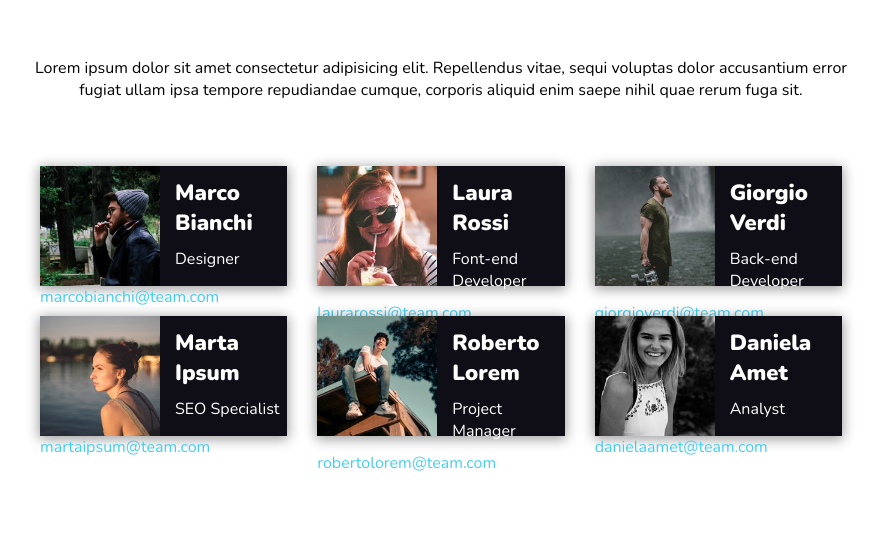
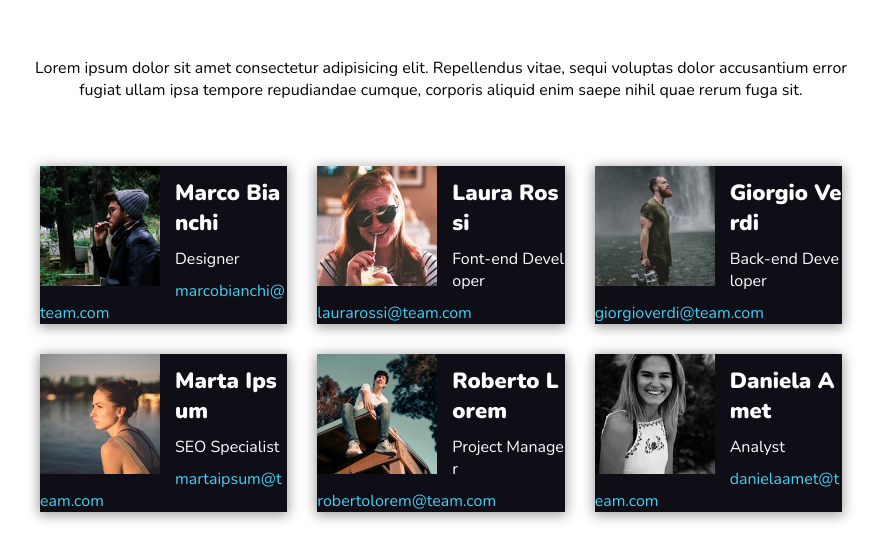
Before and after one commit to christiandigiandomenico/html-css-float-cards, a plain HTML site: page index.html in a window 1280 px wide. Shown: the part 46-606 px from the top of the page, without its empty margins (199-1080 px from the left). Drawn offline with nearby package versions, Linux system fonts and the light colour scheme.

Commit message:
Aggiunte correzioni

```diff
--- a/css/style.css
+++ b/css/style.css
@@ -37,7 +37,6 @@ h1 {
 /* Cards e Blocchi Cards*/
 
 .blocconomi {
-    height: 150px;
     width: calc(100% / 3);
     float: left;
     padding: 15px;
@@ -46,9 +45,10 @@ h1 {
 .card {
     background-color: #0f0e17;
     width: 100%;
-    height: 100%;
+    min-height: 120px;
     color: white;
     box-shadow: 0px 2px 12px 1px rgba(0, 0, 0, 0.4);
+    word-break: break-all;
 }
 
 img {
```
